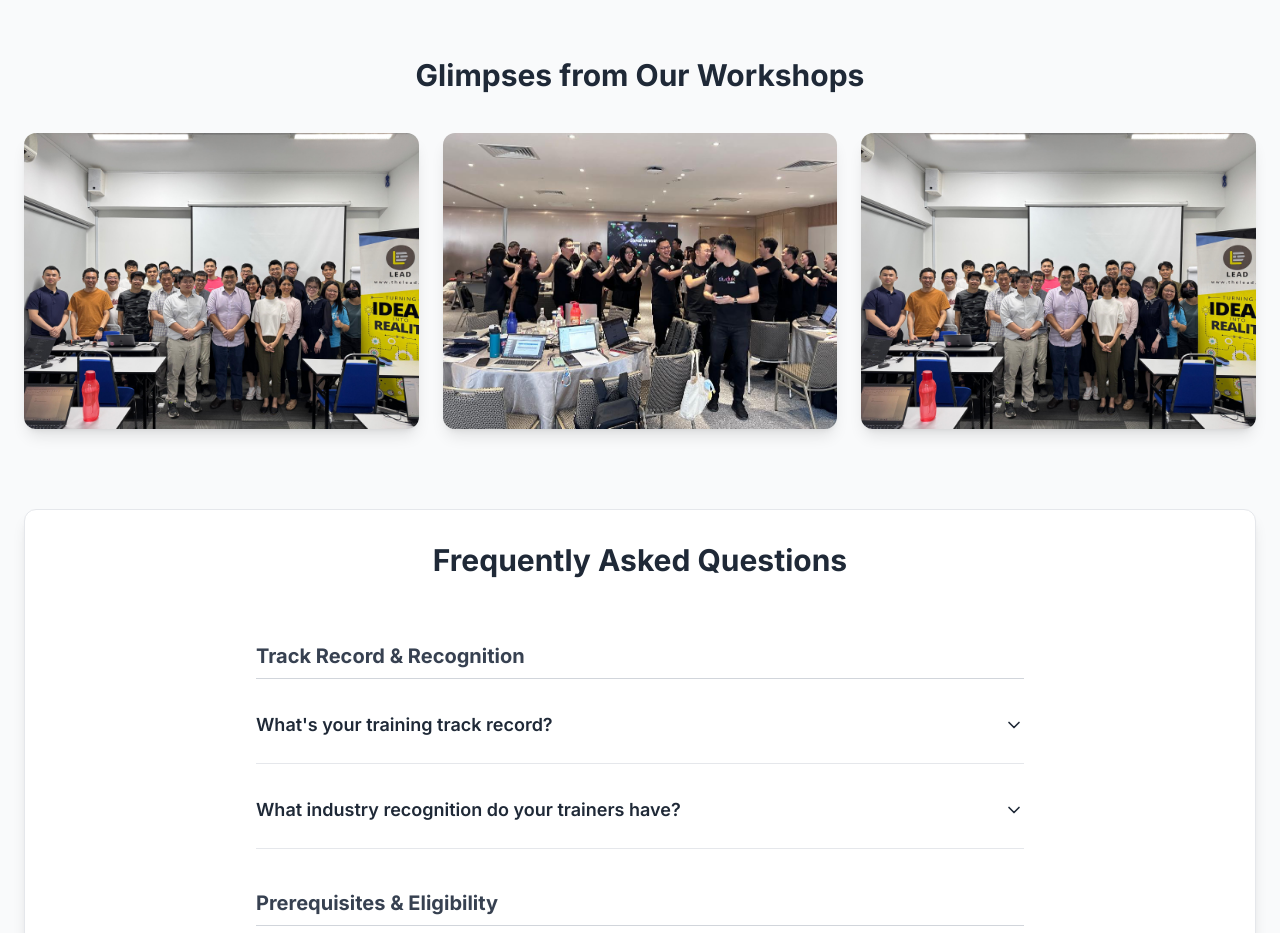
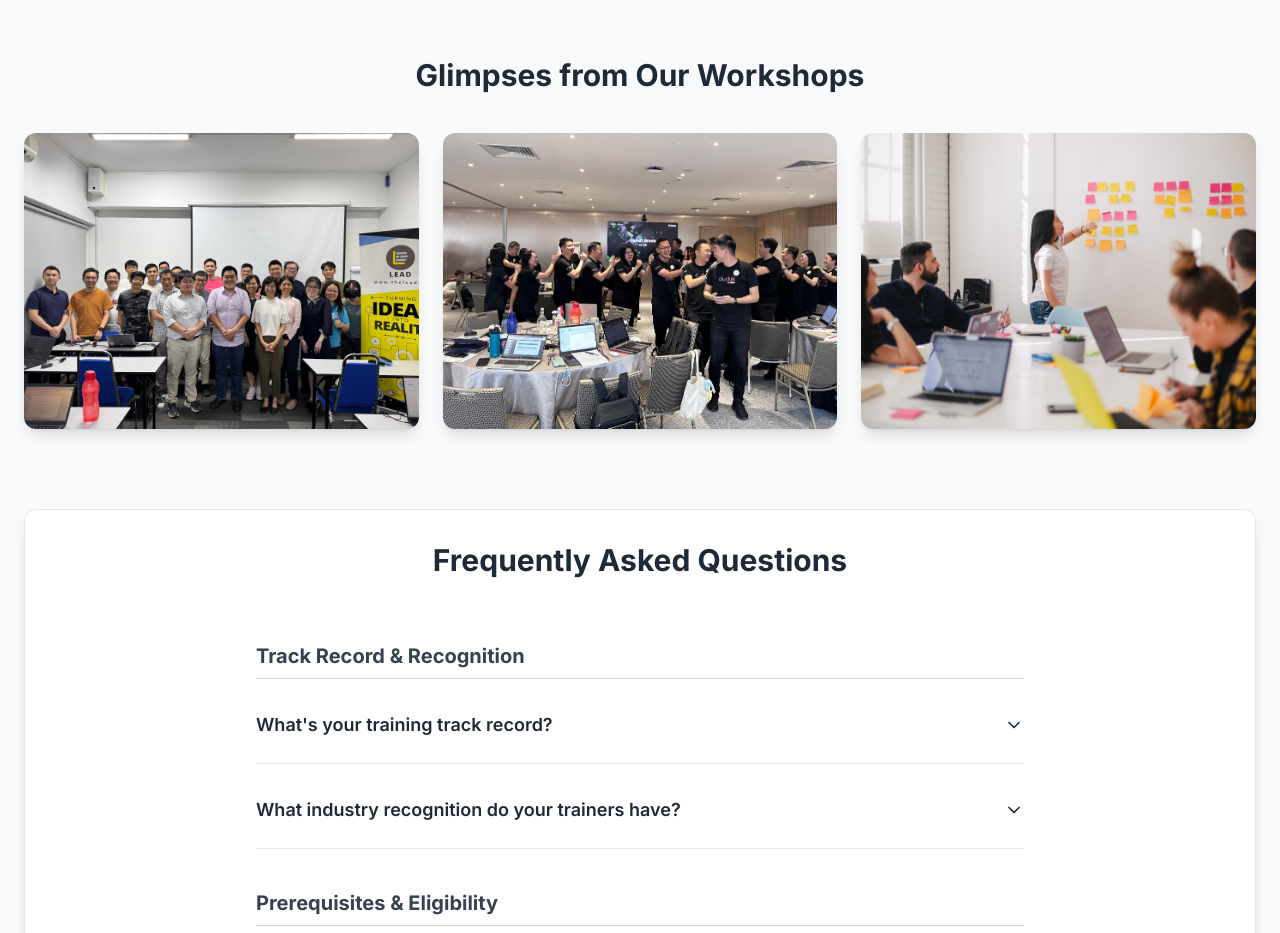
Before and after one commit to drhanlau/n8n-course, a plain HTML site: page index.html in a window 1280 px wide. Shown: the part 4940-5873 px from the top of the page. Drawn offline with nearby package versions, Linux system fonts and the light colour scheme.

Commit message:
Update index.html

```diff
--- a/index.html
+++ b/index.html
@@ -398,7 +398,7 @@
                 <img src="https://github.com/drhanlau/n8n-course/blob/main/516791714_1309874321143910_2384036856029643188_n.jpg?raw=true" alt="Past workshop photo 2" class="w-full h-full object-cover">
             </div>
             <div class="overflow-hidden rounded-xl shadow-lg card-hover">
-                <img src="https://github.com/drhanlau/n8n-course/blob/main/501008480_1271616571636352_1045940269974980193_n.jpg?raw=true" alt="Past workshop photo 3" class="w-full h-full object-cover">
+                <img src="https://raw.githubusercontent.com/drhanlau/n8n-course/refs/heads/main/photo-1552664730-d307ca884978.avif" alt="Past workshop photo 3" class="w-full h-full object-cover">
             </div>
         </div>
       </section>
```
